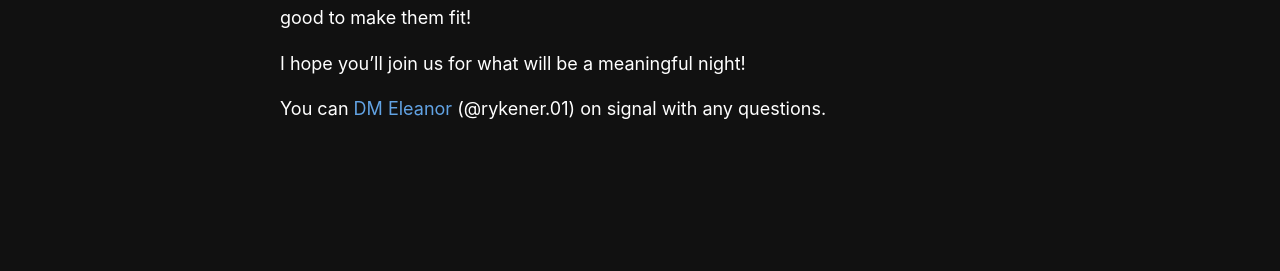
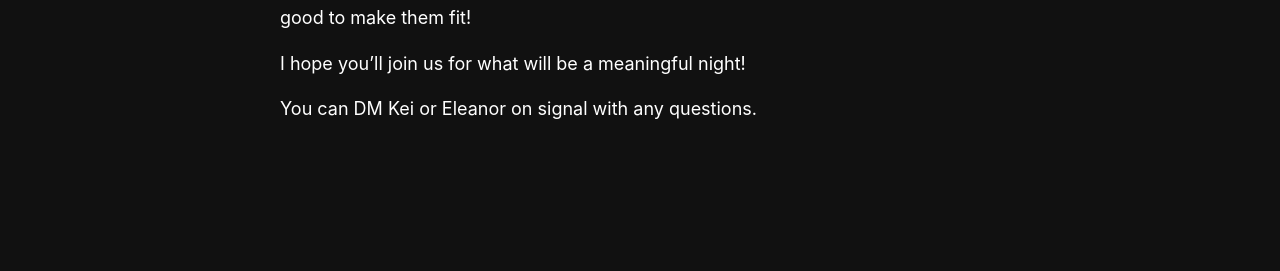
Before and after one commit to rykener/transsangha, a Jekyll site: the page built from _pages/deadname.md, in a window 1280 px wide. Shown: the part 1213-1484 px from the top of the page. Built offline with Jekyll 4.4.1, drawn with Linux system fonts in a browser that asks for light colours; our own code applies the rules of GitHub Pages for plain Markdown files.

Commit message:
update link

```diff
--- a/_pages/deadname.md
+++ b/_pages/deadname.md
@@ -22,7 +22,7 @@ When Maezumi Roshi, a teacher from Japan, transmitted this teaching to Bernie Gl
 
 I hope you'll join us for what will be a meaningful night!
 
-You can [DM Eleanor](https://signal.me/#eu/HicfJvKC2bVY_3RyHbMtzk13ucvyycJWs87gk68U3sHgMl6EtAZDvpnAP9-kn5Qe) (@rykener.01) on signal with any questions.
+You can DM Kei or Eleanor on signal with any questions.
 
 
 
```
